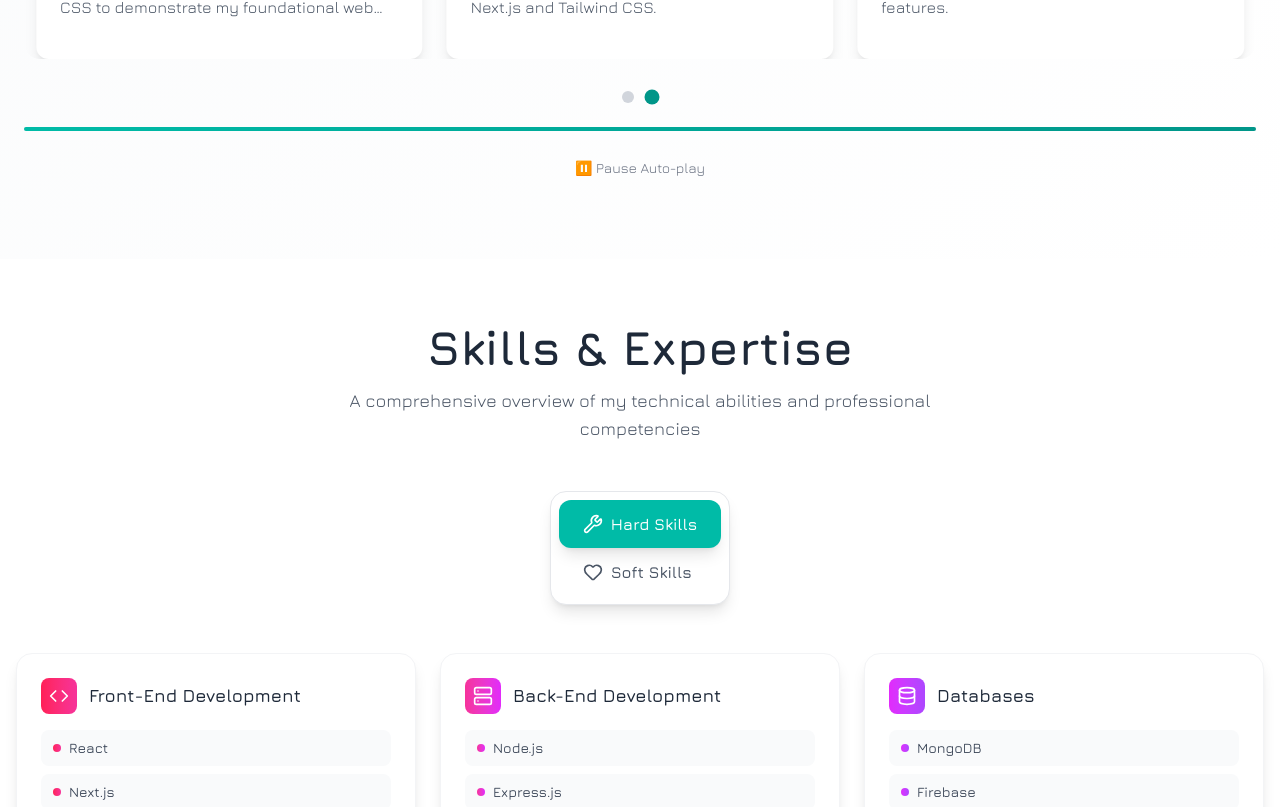
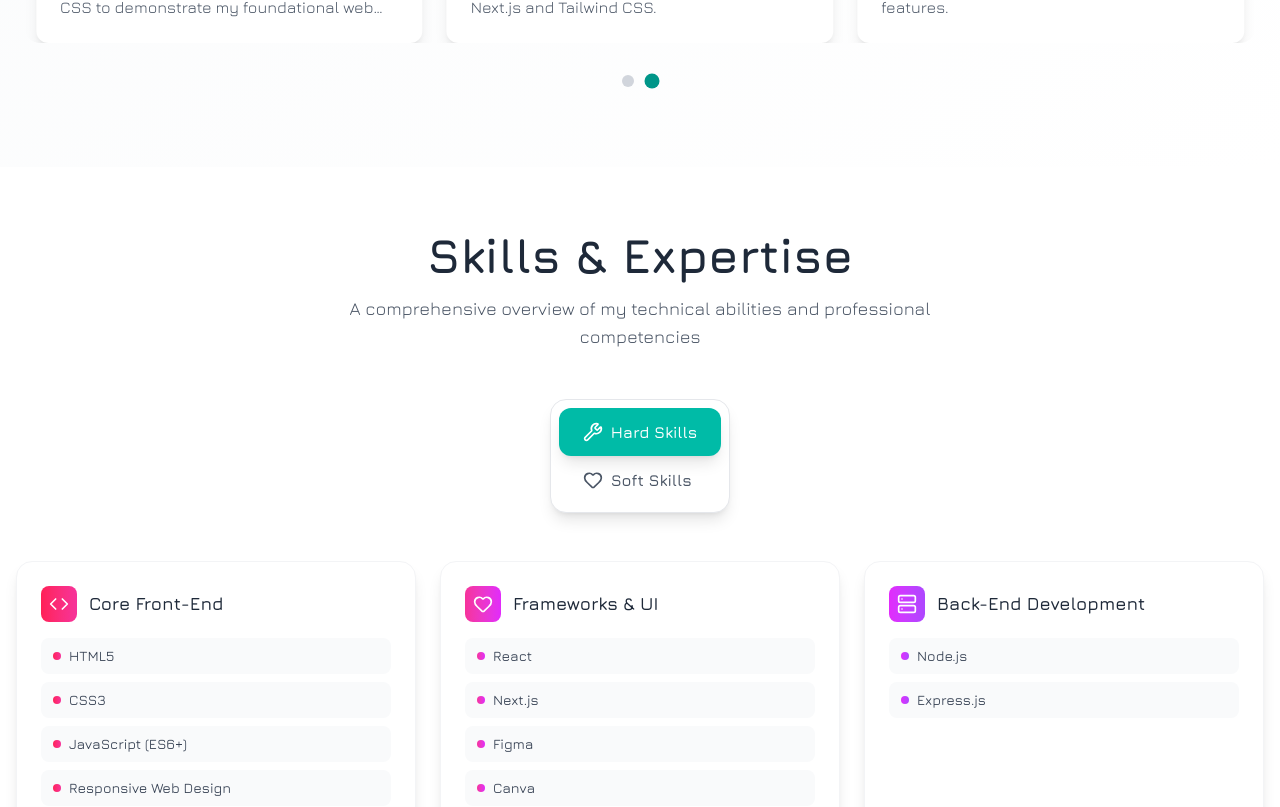
Before and after one commit to nailopes/my-portfolio-nextjs, a Next.js app: page / in a window 1280 px wide. Shown: the part 1973-2780 px from the top of the page. Built offline with nearby package versions, Linux system fonts and the light colour scheme.

Commit message:
remove progress bar and autoplay display on projects and updated some info on my journey

```diff
--- a/app/components/Journey.jsx
+++ b/app/components/Journey.jsx
@@ -19,7 +19,7 @@ export default function Journey() {
             type: "achievement",
             icon: Code,
             description:
-                "Developed and shipped multiple independent projects, including my personal portfolio and side apps such as Choripán. These projects allowed me to apply modern web technologies, explore new tools, and stay active while continuously learning and delivering value.",
+                "Developed and shipped multiple independent projects, including my personal portfolio and side apps such as Choripan. These projects allowed me to apply modern web technologies, explore new tools, and stay active while continuously learning and delivering value.",
             skills: [
                 "Next.js/React",
                 "Tailwind CSS",
@@ -77,7 +77,7 @@ export default function Journey() {
             company: "ComIT",
             role: "Web Development Trainee",
             period: "2020",
-            location: "Calgary, AB (remote/hybrid)",
+            location: "Calgary, AB (hybrid)",
             type: "education",
             icon: GraduationCap,
             description:
@@ -107,7 +107,7 @@ export default function Journey() {
             company: "Various Roles",
             role: "Sales Associate & Cashier",
             period: "2016–2019",
-            location: "Calgary, AB",
+            location: "Winnipeg, MB",
             type: "work",
             icon: Globe,
             description:
--- a/app/components/Projects.jsx
+++ b/app/components/Projects.jsx
@@ -5,7 +5,6 @@ import { ChevronLeft, ChevronRight, ExternalLink } from 'lucide-react';
 
 export default function Projects() {
     const [currentIndex, setCurrentIndex] = useState(0);
-    const [isAutoPlay, setIsAutoPlay] = useState(true);
     const [slidesToShow, setSlidesToShow] = useState(1);
 
     const projects = [
@@ -40,7 +39,6 @@ export default function Projects() {
     ];
 
     const totalSlides = projects.length;
-    const maxIndex = Math.max(0, totalSlides - slidesToShow);
 
     // Handle responsive behavior
     useEffect(() => {
@@ -79,17 +77,11 @@ export default function Projects() {
         setCurrentIndex(Math.min(index, currentMaxIndex));
     };
 
-    // Auto-play functionality
+    // Auto-play functionality - always active
     useEffect(() => {
-        if (!isAutoPlay) return;
-
         const interval = setInterval(nextSlide, 4000);
         return () => clearInterval(interval);
-    }, [isAutoPlay, currentIndex, slidesToShow]);
-
-    // Handle mouse enter/leave for auto-play
-    const handleMouseEnter = () => setIsAutoPlay(false);
-    const handleMouseLeave = () => setIsAutoPlay(true);
+    }, [currentIndex, slidesToShow]);
 
     return (
         <section id="projects" className="py-20 px-6 bg-gradient-to-br from-gray-50 to-white">
@@ -103,11 +95,7 @@ export default function Projects() {
                     </p>
                 </div>
 
-                <div
-                    className="relative"
-                    onMouseEnter={handleMouseEnter}
-                    onMouseLeave={handleMouseLeave}
-                >
+                <div className="relative">
                     {/* Carousel Container */}
                     <div className="overflow-hidden rounded-2xl">
                         <div
@@ -121,7 +109,7 @@ export default function Projects() {
                                     key={index}
                                     className="w-full md:w-1/2 lg:w-1/3 flex-shrink-0 px-3"
                                 >
-                                    <div className="group bg-white rounded-xl shadow-lg hover:shadow-2xl transition-all duration-300 transform hover:-translate-y-2 overflow-hidden h-full">
+                                    <div className="group bg-white rounded-xl shadow-lg hover:shadow-2xl transition-all duration-300 transform hover:-translate-y-2 overflow-hidden">
                                         {/* Image Container */}
                                         <div className="relative overflow-hidden">
                                             <img
@@ -150,18 +138,9 @@ export default function Projects() {
                                             <h3 className="text-xl font-bold text-gray-900 mb-3 group-hover:text-teal-600 transition-colors duration-200">
                                                 {project.title}
                                             </h3>
-                                            <p className="text-gray-600 mb-4 line-clamp-3">
+                                            <p className="text-gray-600 line-clamp-3">
                                                 {project.description}
                                             </p>
-                                            {/* <a
-                                                href={project.link}
-                                                target={project.link.startsWith('http') ? '_blank' : '_self'}
-                                                rel={project.link.startsWith('http') ? 'noopener noreferrer' : ''}
-                                                className="inline-flex items-center text-teal-600 hover:text-teal-700 font-semibold transition-colors duration-200"
-                                            >
-                                                Learn More
-                                                <ExternalLink size={16} className="ml-1" />
-                                            </a> */}
                                         </div>
                                     </div>
                                 </div>
@@ -200,26 +179,6 @@ export default function Projects() {
                             />
                         ))}
                     </div>
-
-                    {/* Progress Bar */}
-                    <div className="w-full bg-gray-200 rounded-full h-1 mt-6">
-                        <div
-                            className="bg-gradient-to-r from-teal-500 to-teal-600 h-1 rounded-full transition-all duration-300"
-                            style={{
-                                width: `${((currentIndex + 1) / (Math.max(0, totalSlides - slidesToShow) + 1)) * 100}%`
-                            }}
-                        />
-                    </div>
-                </div>
-
-                {/* Auto-play indicator */}
-                <div className="text-center mt-6">
-                    <button
-                        onClick={() => setIsAutoPlay(!isAutoPlay)}
-                        className="text-sm text-gray-500 hover:text-gray-700 transition-colors duration-200"
-                    >
-                        {isAutoPlay ? '⏸️ Pause Auto-play' : '▶️ Resume Auto-play'}
-                    </button>
                 </div>
             </div>
         </section>
--- a/app/components/Skills.jsx
+++ b/app/components/Skills.jsx
@@ -8,41 +8,48 @@ const Skills = () => {
 
     const hardSkills = [
         {
-            category: "Front-End Development",
+            category: "Core Front-End",
             icon: <Code className="w-5 h-5" />,
-            skills: ["React", "Next.js", "JavaScript (ES6+)", "HTML5", "CSS3", "Responsive Web Design", "Accessibility Best Practices", "Figma", "Canva"],
-            color: "from-rose-500 to-pink-500"
+            skills: [
+                "HTML5",
+                "CSS3",
+                "JavaScript (ES6+)",
+                "Responsive Web Design",
+                "Accessibility Best Practices",
+            ],
+            color: "from-rose-500 to-pink-500",
+        },
+        {
+            category: "Frameworks & UI",
+            icon: <Heart className="w-5 h-5" />,
+            skills: ["React", "Next.js", "Figma", "Canva"],
+            color: "from-pink-500 to-fuchsia-500",
         },
         {
             category: "Back-End Development",
             icon: <Server className="w-5 h-5" />,
             skills: ["Node.js", "Express.js"],
-            color: "from-pink-500 to-fuchsia-500"
-        },
-        {
-            category: "Databases",
-            icon: <Database className="w-5 h-5" />,
-            skills: ["MongoDB", "Firebase"],
             color: "from-fuchsia-500 to-purple-500"
         },
+
         {
-            category: "APIs",
-            icon: <GitBranch className="w-5 h-5" />,
-            skills: ["RESTful APIs", "Third-Party API Integration"],
-            color: "from-purple-500 to-violet-500"
+            category: "Data & APIs",
+            icon: <Database className="w-5 h-5" />,
+            skills: ["MongoDB", "Firebase", "RESTful APIs", "Third-Party API Integration"],
+            color: "from-purple-500 to-violet-500",
         },
         {
             category: "Version Control & Tools",
             icon: <GitBranch className="w-5 h-5" />,
             skills: ["Git", "GitHub"],
-            color: "from-violet-600 to-indigo-800"
+            color: "from-violet-600 to-indigo-800",
         },
         {
             category: "Agile Methodologies",
             icon: <Target className="w-5 h-5" />,
             skills: ["Scrum", "Kanban"],
-            color: "from-indigo-500 to-blue-500"
-        }
+            color: "from-indigo-500 to-blue-500",
+        },
     ];
 
     const softSkills = [
```
